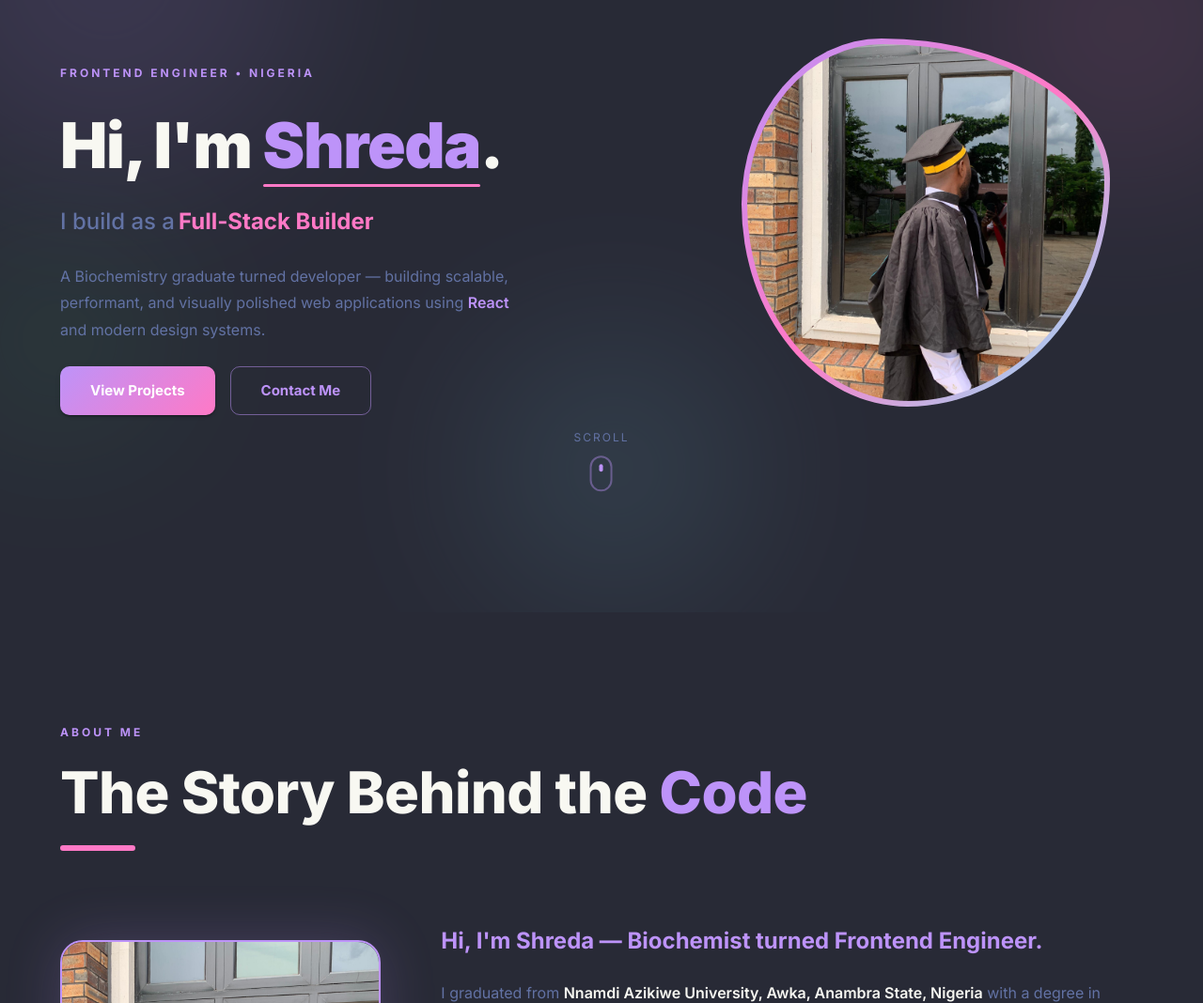
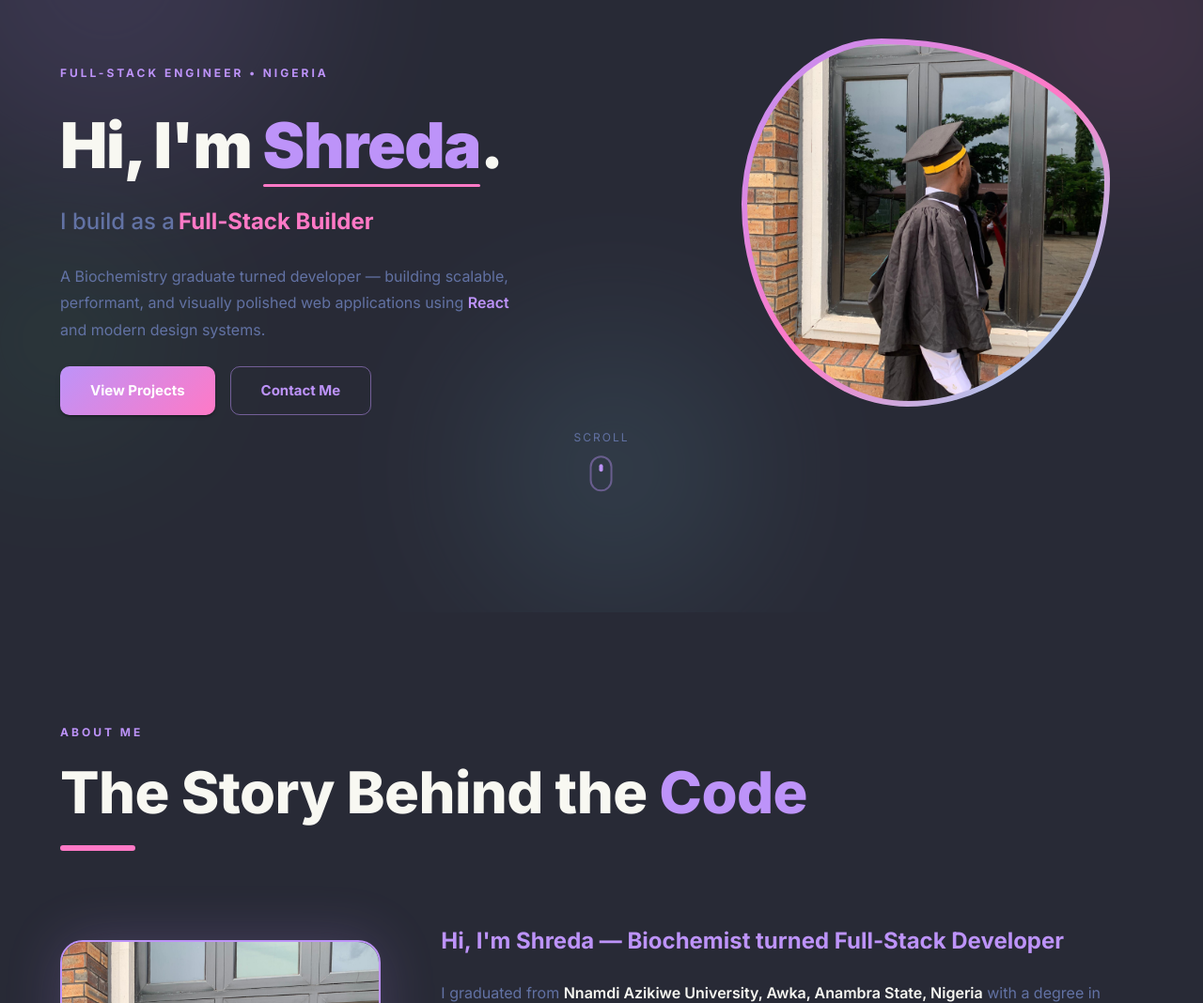
Before and after one commit to shreda-dot/Shreda--, a React (Vite) app: page / in a window 1280 px wide. Shown: the part 225-1293 px from the top of the page at 94% size. Built offline with nearby package versions, Linux system fonts and the light colour scheme.

Commit message:
made some changes

```diff
--- a/src/components/Hero.tsx
+++ b/src/components/Hero.tsx
@@ -6,7 +6,7 @@ import Picture from '../assets/IMG-20250207-WA0045.jpg';
 
 // ── Typing animation hook ──────────────────────────────────────────────────
 const roles = [
-  'Frontend Developer',
+  'Full-Stack Developer',
   'Full-Stack Builder',
   'Biochemist turned Coder',
   'React Specialist',
@@ -124,7 +124,7 @@ const Hero = () => {
                     color="primary"
                     sx={{ fontWeight: 700, letterSpacing: 3 }}
                   >
-                    FRONTEND ENGINEER • NIGERIA
+                    FULL-STACK ENGINEER • NIGERIA
                   </Typography>
                 </motion.div>
 
--- a/src/pages/AboutPage.tsx
+++ b/src/pages/AboutPage.tsx
@@ -124,7 +124,7 @@ const AboutPage = () => {
               <Stack spacing={3}>
                 <motion.div variants={fadeInUp}>
                   <Typography variant="h5" color="primary" fontWeight={700}>
-                    Hi, I'm Shreda — Biochemist turned Frontend Engineer.
+                    Hi, I'm Shreda — Biochemist turned Full-Stack Developer
                   </Typography>
                 </motion.div>
 
```
